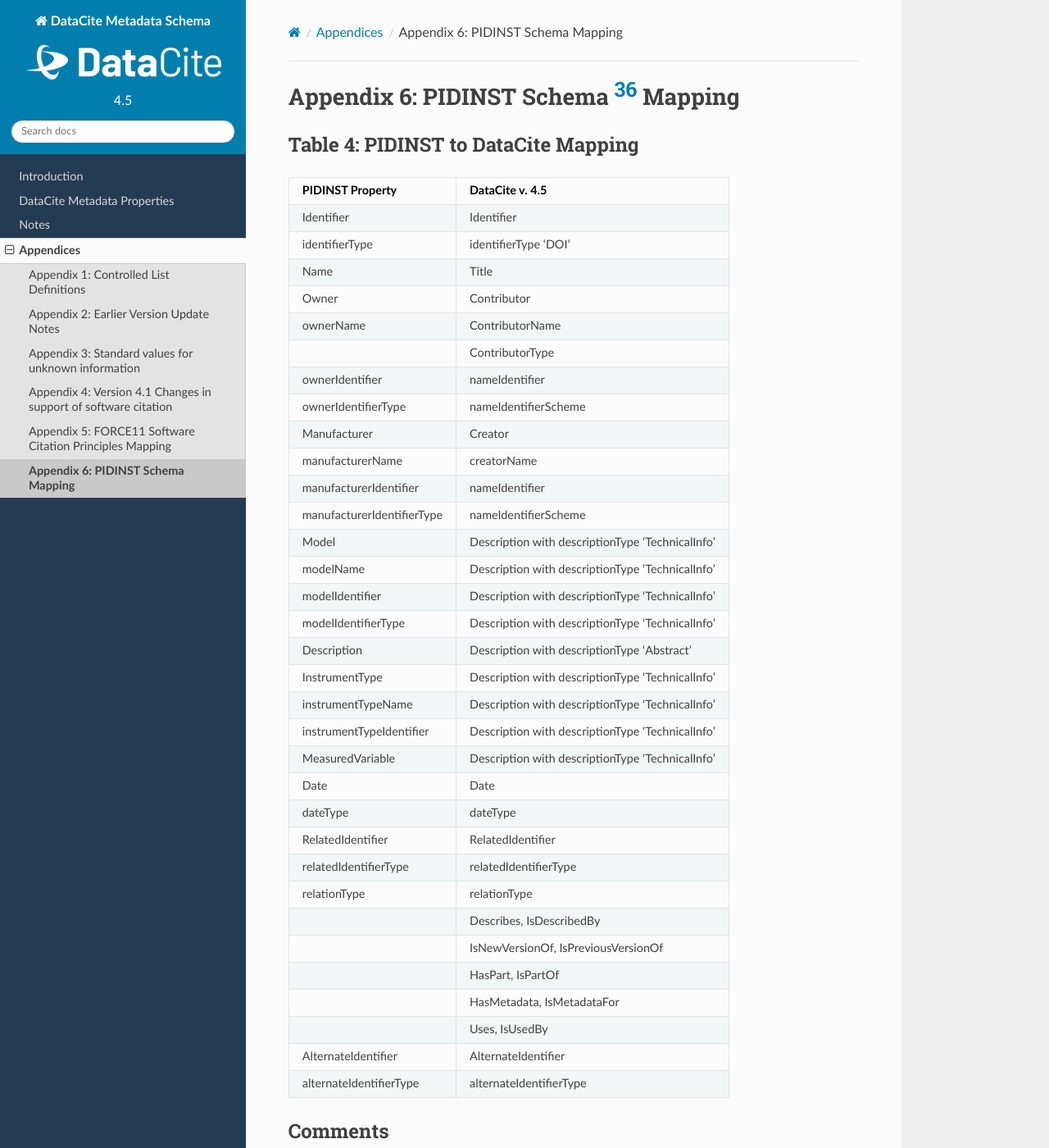
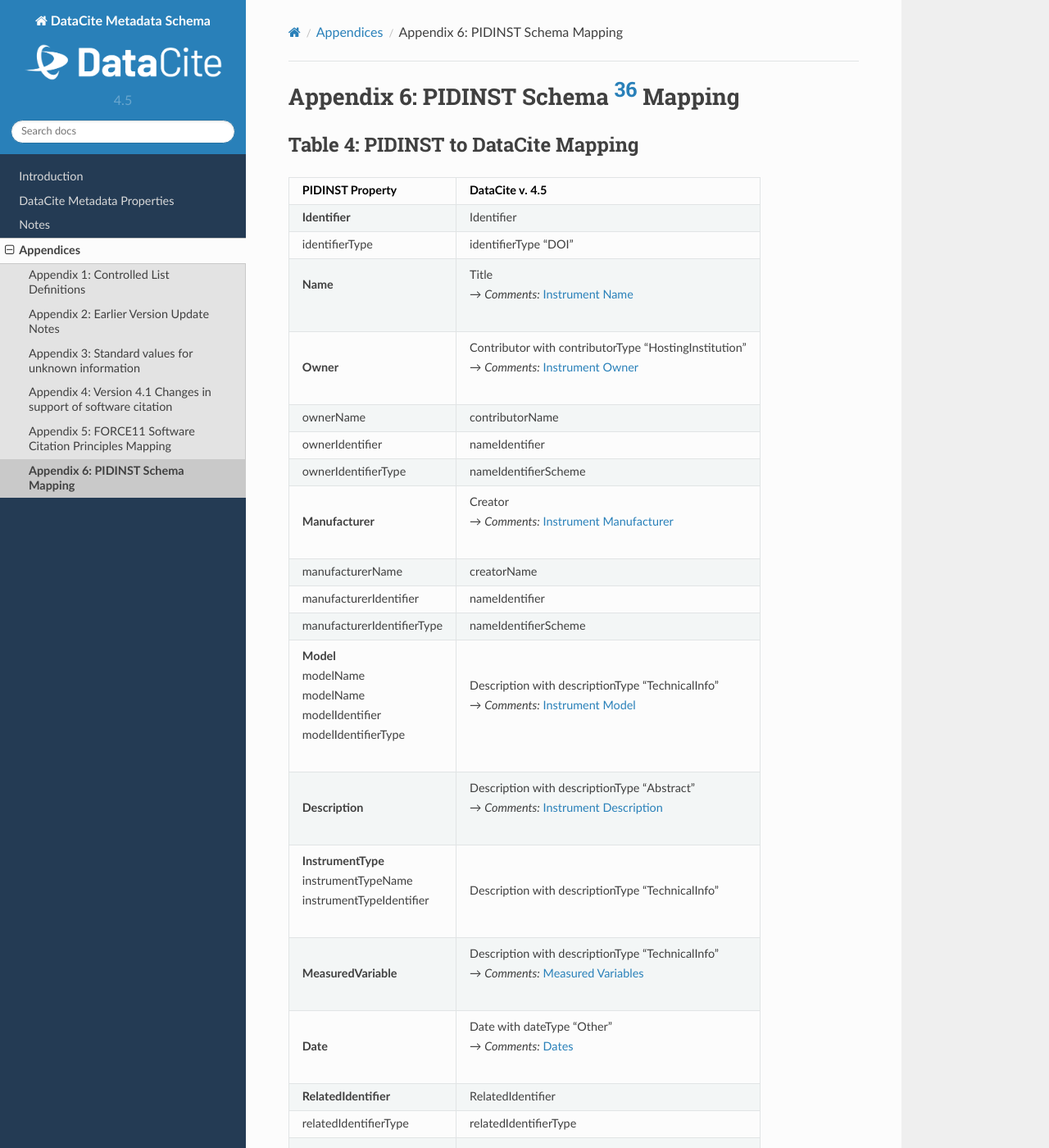
Before and after one commit to datacite/schema-docs, a Sphinx documentation site: the page built from docs/appendices/appendix_6.rst, in a window 1280 px wide and 1400 px high. Shown: the whole window at 82% size. Built offline with Sphinx 7.4.7 and the Read the Docs theme 2.0.0, drawn with Linux system fonts in a browser that asks for light colours; comment, search, counter and statistics services are not loaded; some of the changed text lies outside the part shown.

Commit message:
appendix 6: update instruments table

```diff
--- a/docs/_static/css/custom.css
+++ b/docs/_static/css/custom.css
@@ -1,6 +1,10 @@
 /* Show utterances block */
 .utterances {
   height: 300px;
+
+/* Correct table alignment */
+.rst-content table.docutils td, .rst-content table.field-list td, .wy-table td {
+    vertical-align: top;
 }
 
 /* Override readthedocs theme with DataCite colors */
--- a/docs/appendices/appendix_6.rst
+++ b/docs/appendices/appendix_6.rst
@@ -6,187 +6,195 @@ Appendix 6:  PIDINST Schema [36]_ Mapping
 Table 4: PIDINST to DataCite Mapping
 ------------------------------------------------------
 
-+----------------------------+--------------------------------------------------+
-| PIDINST Property           | DataCite v. 4.5                                  |
-+============================+==================================================+
-| Identifier                 | Identifier                                       |
-+----------------------------+--------------------------------------------------+
-| identifierType             | identifierType ‘DOI’                             |
-+----------------------------+--------------------------------------------------+
-| Name                       | Title                                            |
-+----------------------------+--------------------------------------------------+
-| Owner                      | Contributor                                      |
-+----------------------------+--------------------------------------------------+
-| ownerName                  | ContributorName                                  |
-+----------------------------+--------------------------------------------------+
-|                            | ContributorType                                  |
-+----------------------------+--------------------------------------------------+
-| ownerIdentifier            | nameIdentifier                                   |
-+----------------------------+--------------------------------------------------+
-| ownerIdentifierType        | nameIdentifierScheme                             |
-+----------------------------+--------------------------------------------------+
-| Manufacturer               | Creator                                          |
-+----------------------------+--------------------------------------------------+
-| manufacturerName           | creatorName                                      |
-+----------------------------+--------------------------------------------------+
-| manufacturerIdentifier     | nameIdentifier                                   |
-+----------------------------+--------------------------------------------------+
-| manufacturerIdentifierType | nameIdentifierScheme                             |
-+----------------------------+--------------------------------------------------+
-| Model                      | Description with descriptionType ‘TechnicalInfo’ |
-+----------------------------+--------------------------------------------------+
-| modelName                  | Description with descriptionType ‘TechnicalInfo’ |
-+----------------------------+--------------------------------------------------+
-| modelIdentifier            | Description with descriptionType ‘TechnicalInfo’ |
-+----------------------------+--------------------------------------------------+
-| modelIdentifierType        | Description with descriptionType ‘TechnicalInfo’ |
-+----------------------------+--------------------------------------------------+
-| Description                | Description with descriptionType ‘Abstract’      |
-+----------------------------+--------------------------------------------------+
-| InstrumentType             | Description with descriptionType ‘TechnicalInfo’ |
-+----------------------------+--------------------------------------------------+
-| instrumentTypeName         | Description with descriptionType ‘TechnicalInfo’ |
-+----------------------------+--------------------------------------------------+
-| instrumentTypeIdentifier   | Description with descriptionType ‘TechnicalInfo’ |
-+----------------------------+--------------------------------------------------+
-| MeasuredVariable           | Description with descriptionType ‘TechnicalInfo’ |
-+----------------------------+--------------------------------------------------+
-| Date                       | Date                                             |
-+----------------------------+--------------------------------------------------+
-| dateType                   | dateType                                         |
-+----------------------------+--------------------------------------------------+
-| RelatedIdentifier          | RelatedIdentifier                                |
-+----------------------------+--------------------------------------------------+
-| relatedIdentifierType      | relatedIdentifierType                            |
-+----------------------------+--------------------------------------------------+
-| relationType               | relationType                                     |
-+----------------------------+--------------------------------------------------+
-|                            | Describes, IsDescribedBy                         |
-+----------------------------+--------------------------------------------------+
-|                            | IsNewVersionOf, IsPreviousVersionOf              |
-+----------------------------+--------------------------------------------------+
-|                            | HasPart, IsPartOf                                |
-+----------------------------+--------------------------------------------------+
-|                            | HasMetadata, IsMetadataFor                       |
-+----------------------------+--------------------------------------------------+
-|                            | Uses, IsUsedBy                                   |
-+----------------------------+--------------------------------------------------+
-| AlternateIdentifier        | AlternateIdentifier                              |
-+----------------------------+--------------------------------------------------+
-| alternateIdentifierType    | alternateIdentifierType                          |
-+----------------------------+--------------------------------------------------+
++----------------------------+----------------------------------------------------------+
+| PIDINST Property           | DataCite v. 4.5                                          |
++============================+==========================================================+
+| **Identifier**             | Identifier                                               |
++----------------------------+----------------------------------------------------------+
+| identifierType             | identifierType "DOI"                                     |
++----------------------------+----------------------------------------------------------+
+| | **Name**                 | | Title                                                  |
+|                            | | → *Comments:* :ref:`inst_name`                         |
++----------------------------+----------------------------------------------------------+
+| **Owner**                  | | Contributor with contributorType "HostingInstitution"  |
+|                            | | → *Comments:* :ref:`inst_owner`                        |
++----------------------------+----------------------------------------------------------+
+| ownerName                  | contributorName                                          |
++----------------------------+----------------------------------------------------------+
+| ownerIdentifier            | nameIdentifier                                           |
++----------------------------+----------------------------------------------------------+
+| ownerIdentifierType        | nameIdentifierScheme                                     |
++----------------------------+----------------------------------------------------------+
+| **Manufacturer**           | | Creator                                                |
+|                            | | → *Comments:* :ref:`inst_manufacturer`                 |
++----------------------------+----------------------------------------------------------+
+| manufacturerName           | creatorName                                              |
++----------------------------+----------------------------------------------------------+
+| manufacturerIdentifier     | nameIdentifier                                           |
++----------------------------+----------------------------------------------------------+
+| manufacturerIdentifierType | nameIdentifierScheme                                     |
++----------------------------+----------------------------------------------------------+
+| | **Model**                | | Description with descriptionType "TechnicalInfo"       |
+| | modelName                | | → *Comments:* :ref:`inst_model`                        |
+| | modelName                |                                                          |
+| | modelIdentifier          |                                                          |
+| | modelIdentifierType      |                                                          |
++----------------------------+----------------------------------------------------------+
+| **Description**            | | Description with descriptionType "Abstract"            |
+|                            | | → *Comments:* :ref:`inst_description`                  |
++----------------------------+----------------------------------------------------------+
+| | **InstrumentType**       | Description with descriptionType "TechnicalInfo"         |
+| | instrumentTypeName       |                                                          |
+| | instrumentTypeIdentifier |                                                          |
++----------------------------+----------------------------------------------------------+
+| **MeasuredVariable**       | | Description with descriptionType "TechnicalInfo"       |
+|                            | | → *Comments:* :ref:`inst_measuredvariable`             |
++----------------------------+----------------------------------------------------------+
+| **Date**                   | | Date with dateType "Other"                             |
+|                            | | → *Comments:* :ref:`inst_dates`                        |
++----------------------------+----------------------------------------------------------+
+| **RelatedIdentifier**      | RelatedIdentifier                                        |
++----------------------------+----------------------------------------------------------+
+| relatedIdentifierType      | relatedIdentifierType                                    |
++----------------------------+----------------------------------------------------------+
+| relationType               | | relationType                                           |
+|                            | |                                                        |
+|                            | | *Suggested values:*                                    |
+|                            | | - "Describes", "IsDescribedBy"                         |
+|                            | | - "IsNewVersionOf", IsPreviousVersionOf"               |
+|                            | | - "HasPart", IsPartOf"                                 |
+|                            | | - "HasMetadata", IsMetadataFor"                        |
+|                            | | - "Uses", IsUsedBy"                                    |
+|                            | |                                                        |
+|                            | | → *Comments:* :ref:`inst_relationtypes`                |
++----------------------------+----------------------------------------------------------+
+| **AlternateIdentifier**    | AlternateIdentifier                                      |
++----------------------------+----------------------------------------------------------+
+| alternateIdentifierType    | | alternateIdentifierType                                |
+|                            | | → *Comments:* :ref:`inst_alternateidentifiers`         |
++----------------------------+----------------------------------------------------------+
 
 Comments
 ------------------------------------------------------
 
-Name / Title
+.. _inst_name:
+
+Instrument Name
 ~~~~~~~~~~~~~~~~~~~~~~~~~~~~~~~~~~~~~~~~~~~~~~~~~~~~~~~~~~~~~~~~~~~~
 
-+----------------------------+--------------------------------------------------+
-| PIDINST Property           | DataCite v. 4.5                                  |
-+============================+==================================================+
-| Name                       | Title                                            |
-+----------------------------+--------------------------------------------------+
++----------------------------+-------------------------------------------------------+
+| PIDINST Property           | DataCite v. 4.5                                       |
++============================+=======================================================+
+| **Name**                   | Title                                                 |
++----------------------------+-------------------------------------------------------+
 
 May be the title of a dataset, the name of a piece of software or instrument.
 
-Owner / Contributor
+.. _inst_owner:
+
+Instrument Owner
 ~~~~~~~~~~~~~~~~~~~~~~~~~~~~~~~~~~~~~~~~~~~~~~~~~~~~~~~~~~~~~~~~~~~~
 
-+----------------------------+--------------------------------------------------+
-| PIDINST Property           | DataCite v. 4.5                                  |
-+============================+==================================================+
-| Owner                      | Contributor                                      |
-+----------------------------+--------------------------------------------------+
++----------------------------+-------------------------------------------------------+
+| PIDINST Property           | DataCite v. 4.5                                       |
++============================+=======================================================+
+| **Owner**                  | Contributor with contributorType "HostingInstitution" |
++----------------------------+-------------------------------------------------------+
 
 Can be used for the owner of an instrument, i.e. the institution responsible for the management of the instrument. This may include the legal owner, the operator, or an institute providing access to the instrument. Use the contributorType “hostingInstitution”.
 
+.. _inst_manufacturer:
 
-Manufacturer / Creator
+Instrument Manufacturer
 ~~~~~~~~~~~~~~~~~~~~~~~~~~~~~~~~~~~~~~~~~~~~~~~~~~~~~~~~~~~~~~~~~~~~
 
-+----------------------------+--------------------------------------------------+
-| PIDINST Property           | DataCite v. 4.5                                  |
-+============================+==================================================+
-| Manufacturer               | Creator                                          |
-+----------------------------+--------------------------------------------------+
++----------------------------+-------------------------------------------------------+
+| PIDINST Property           | DataCite v. 4.5                                       |
++============================+=======================================================+
+| Manufacturer               | Creator                                               |
++----------------------------+-------------------------------------------------------+
 
-The instrument’s manufacturer(s) or developer. This may also be the owner for custom-build instruments.
+The instrument"s manufacturer(s) or developer. This may also be the owner for custom-build instruments.
 
-Model / Description with descriptionType ‘TechnicalInfo’
+.. _inst_model:
+
+Instrument Model
 ~~~~~~~~~~~~~~~~~~~~~~~~~~~~~~~~~~~~~~~~~~~~~~~~~~~~~~~~~~~~~~~~~~~~
 
-+----------------------------+--------------------------------------------------+
-| PIDINST Property           | DataCite v. 4.5                                  |
-+============================+==================================================+
-| Model                      | Description with descriptionType ‘TechnicalInfo’ |
-+----------------------------+--------------------------------------------------+
++----------------------------+-------------------------------------------------------+
+| PIDINST Property           | DataCite v. 4.5                                       |
++============================+=======================================================+
+| **Model**                  | Description with descriptionType "TechnicalInfo"      |
+| modelName                  |                                                       |
+| modelName                  |                                                       |
+| modelIdentifier            |                                                       |
+| modelIdentifierType        |                                                       |
++----------------------------+-------------------------------------------------------+
 
 Detailed information associated with an instrument instance, e.g. model (model name and model identifier), instrument type (name and identifier), or measured variable.
 
+.. _inst_description:
 
-Description / Description with descriptionType ‘Abstract’
+Instrument Description
 ~~~~~~~~~~~~~~~~~~~~~~~~~~~~~~~~~~~~~~~~~~~~~~~~~~~~~~~~~~~~~~~~~~~~
 
-+----------------------------+--------------------------------------------------+
-| PIDINST Property           | DataCite v. 4.5                                  |
-+============================+==================================================+
-| Description                | Description with descriptionType ‘Abstract’      |
-+----------------------------+--------------------------------------------------+
++----------------------------+-------------------------------------------------------+
+| PIDINST Property           | DataCite v. 4.5                                       |
++============================+=======================================================+
+| **Description**            | | Description with descriptionType "Abstract"         |
++----------------------------+-------------------------------------------------------+
 
 Technical description of the device and its capabilities.
 
-MeasuredVariable / Description with descriptionType ‘TechnicalInfo’
+.. _inst_measuredvariable:
+
+Measured Variables
 ~~~~~~~~~~~~~~~~~~~~~~~~~~~~~~~~~~~~~~~~~~~~~~~~~~~~~~~~~~~~~~~~~~~~
 
-+----------------------------+--------------------------------------------------+
-| PIDINST Property           | DataCite v. 4.5                                  |
-+============================+==================================================+
-| MeasuredVariable           | Description with descriptionType ‘TechnicalInfo’ |
-+----------------------------+--------------------------------------------------+
++----------------------------+-------------------------------------------------------+
+| PIDINST Property           | DataCite v. 4.5                                       |
++============================+=======================================================+
+| MeasuredVariable           | Description with descriptionType "TechnicalInfo"      |
++----------------------------+-------------------------------------------------------+
 
 The variable(s) that this instrument measures or observes.
 
-Date / Date
+.. _inst_dates:
+
+Dates
 ~~~~~~~~~~~~~~~~~~~~~~~~~~~~~~~~~~~~~~~~~~~~~~~~~~~~~~~~~~~~~~~~~~~~
 
-+----------------------------+--------------------------------------------------+
-| PIDINST Property           | DataCite v. 4.5                                  |
-+============================+==================================================+
-| Date                       | Date                                             |
-+----------------------------+--------------------------------------------------+
-| dateType                   | dateType                                         |
-+----------------------------+--------------------------------------------------+
++----------------------------+-------------------------------------------------------+
+| PIDINST Property           | DataCite v. 4.5                                       |
++============================+=======================================================+
+| **Date**                   | | Date with dateType `Other`                          |
++----------------------------+-------------------------------------------------------+
 
 Dates relevant to the instrument.
 
-To indicate the date when the instrument started to be in operation (Commissioned), or ceased to be in operation (DeCommissioned), use dateType ‘Other’ and add ‘Commissioned’ resp. ‘Decommissioned’ in dateInformation.
+To indicate the date when the instrument started to be in operation (Commissioned), or ceased to be in operation (DeCommissioned), use dateType "Other" and add "Commissioned" resp. "Decommissioned" in dateInformation.
 
+.. _inst_relationtypes:
 
-relationType / relationType
+Relation Types
 ~~~~~~~~~~~~~~~~~~~~~~~~~~~~~~~~~~~~~~~~~~~~~~~~~~~~~~~~~~~~~~~~~~~~
 
-+----------------------------+--------------------------------------------------+
-| PIDINST Property           | DataCite v. 4.5                                  |
-+============================+==================================================+
-| relationType               | relationType                                     |
-+----------------------------+--------------------------------------------------+
-|                            | Describes, IsDescribedBy                         |
-+----------------------------+--------------------------------------------------+
-|                            | IsNewVersionOf, IsPreviousVersionOf              |
-+----------------------------+--------------------------------------------------+
-|                            | HasPart, IsPartOf                                |
-+----------------------------+--------------------------------------------------+
-|                            | HasMetadata, IsMetadataFor                       |
-+----------------------------+--------------------------------------------------+
-|                            | Uses, IsUsedBy                                   |
-+----------------------------+--------------------------------------------------+
++----------------------------+-------------------------------------------------------+
+| PIDINST Property           | DataCite v. 4.5                                       |
++============================+=======================================================+
+| relationType               | | relationType                                        |
+|                            | | - "Describes", "IsDescribedBy"                      |
+|                            | | - "IsNewVersionOf", IsPreviousVersionOf"            |
+|                            | | - "HasPart", IsPartOf"                              |
+|                            | | - "HasMetadata", IsMetadataFor"                     |
+|                            | | - "Uses", IsUsedBy"                                 |
++----------------------------+-------------------------------------------------------+
 
 RelationTypes applicable to instruments.
 
 **Describes, IsDescribedBy**: The linked resource is a document describing the instrument.
 
-*sNewVersionOf, IsPreviousVersionOf**: If an instrument is substantially modified, a new DOI may be attributed to the new version. In that case the old and the new DOI should be linked to each other. IsNewVersionOf should be used in the new DOI record to link the old instrument before the modification.
+**IsNewVersionOf, IsPreviousVersionOf**: If an instrument is substantially modified, a new DOI may be attributed to the new version. In that case the old and the new DOI should be linked to each other. IsNewVersionOf should be used in the new DOI record to link the old instrument before the modification.
 
 **HasPart, IsPartOf**: In the case of a complex instrument, having multiple components that may be considered as instruments in their own right, with their own DOIs, these DOIs should be linked. HasPart should be used in the DOI record of the compound instrument to link the components. IsPartOf should be used in the DOI records of the components to link the compound instrument.
 
```
Also changed, not shown: other parts of docs/appendices/appendix_6.rst (+10 -9 lines).
